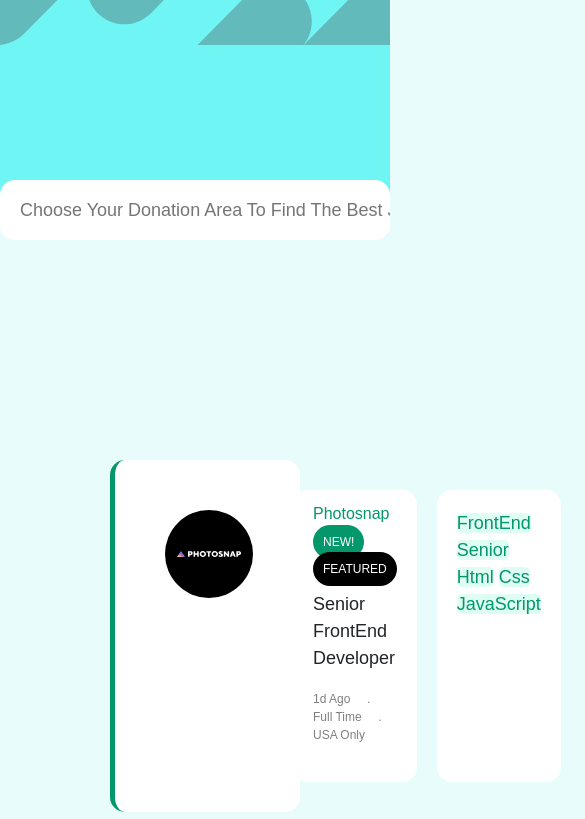
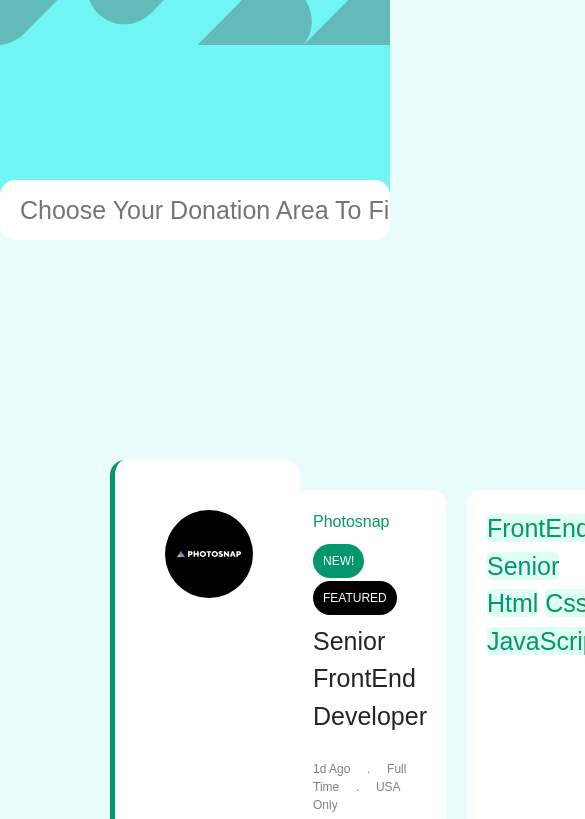
Before and after one commit to hesham931/programming-jobs, a plain HTML site: page index.html in a window 390 px wide. Shown: the top 819 px of the page, 585 px wide, since content can reach past the window. Drawn offline with nearby package versions, Linux system fonts and the light colour scheme; a web font is replaced by a local one.

Commit message:
Update index.css

```diff
--- a/index.css
+++ b/index.css
@@ -197,3 +197,8 @@ img[alt="removeIcon"]:hover{
     background-color: rgba(166, 248, 223, 0.37);
     border-radius: 5px;
 }
+@media screen and (max-width:991px){
+    *{
+        font-size: 25px;
+    }
+}
```
